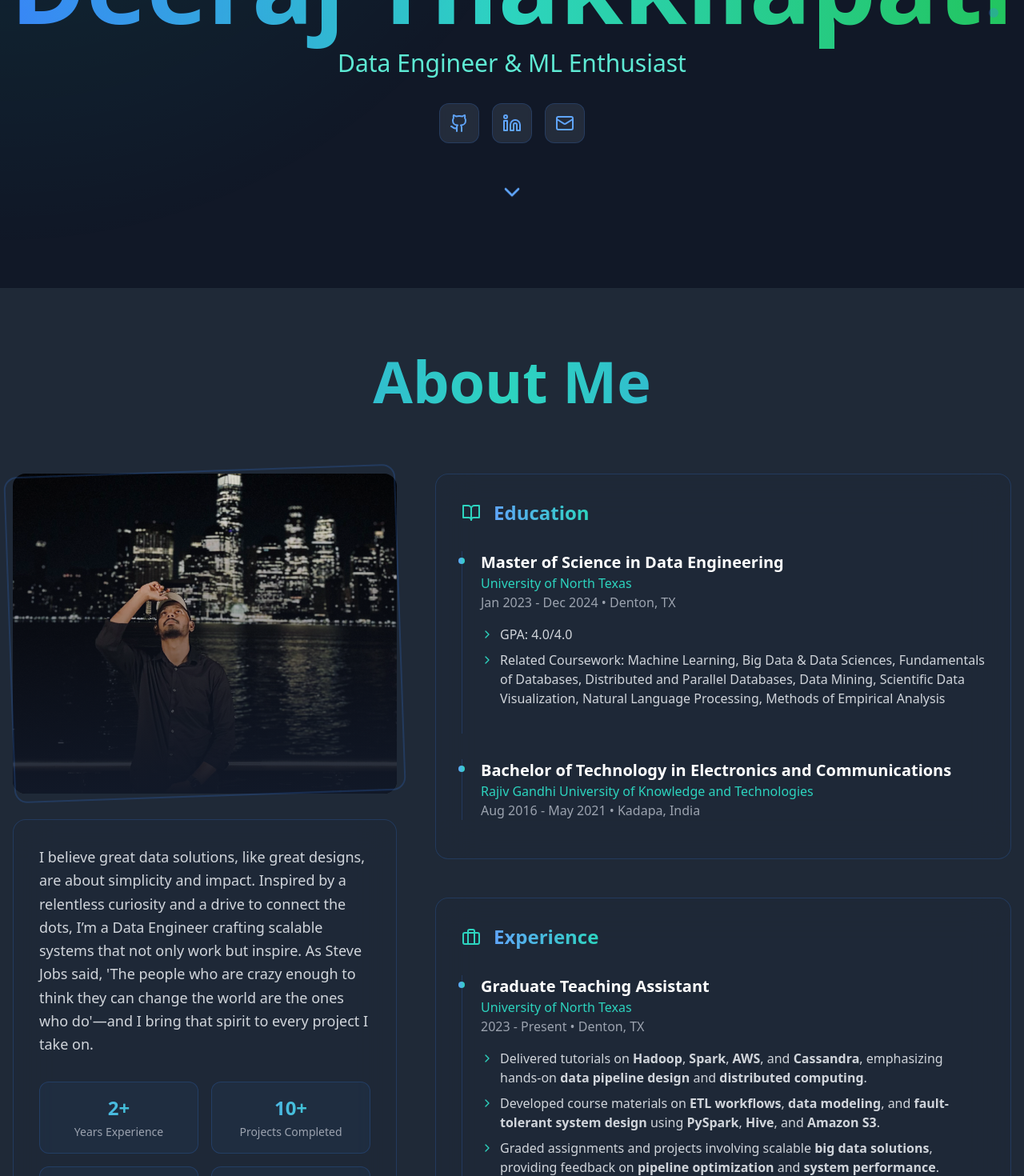
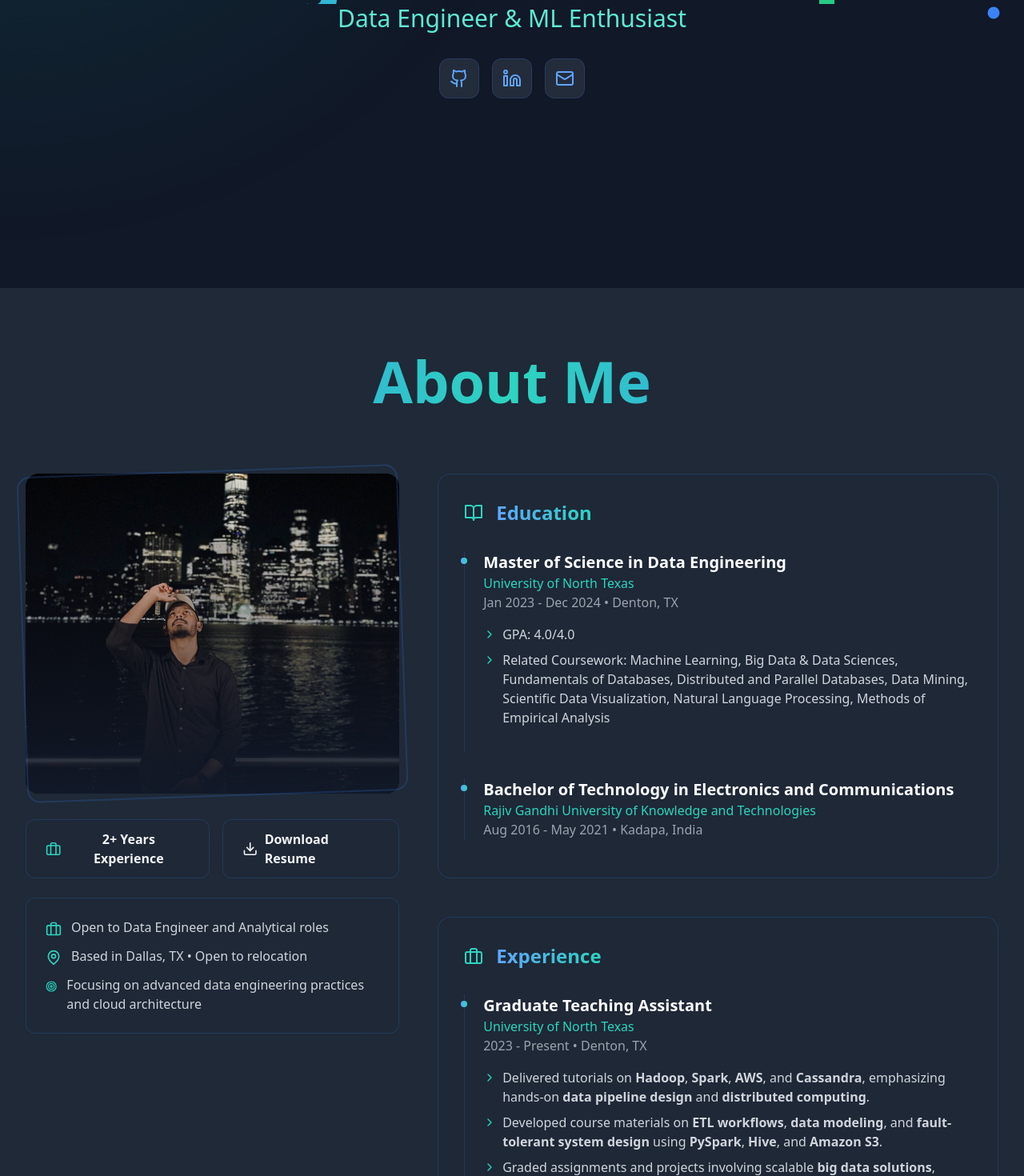
Before and after one commit to Deeraj7/portfolio, a React (Vite) app: page / in a window 1280 px wide. Shown: the part 440-1910 px from the top of the page at 80% size. Built offline with nearby package versions, Linux system fonts and the light colour scheme.

Commit message:
Updated portfolio components

```diff
--- a/src/App.jsx
+++ b/src/App.jsx
@@ -68,9 +68,8 @@ const App = () => {
       </nav>
 
       {/* Hero Section */}
-        <section id="home" className="min-h-screen flex items-center justify-center pt-20">
-          <div className="text-center">
-            <h1 className="text-[8rem] leading-tight font-bold hover:text-shadow-glow transition-all duration-300">
+      <header className="flex flex-col items-center justify-center min-h-screen text-center">
+        <h1 className="text-4xl md:text-6xl lg:text-[8rem] leading-tight font-bold">
           <span className="block bg-clip-text text-transparent
             bg-gradient-to-r from-blue-500 via-teal-400 to-green-500">
             Hi, I'm
@@ -80,11 +79,12 @@ const App = () => {
             Deeraj Thakkilapati
           </span>
         </h1>
-            <h2 className="text-3xl text-teal-300 mb-8">
+        <h2 className="text-xl md:text-2xl lg:text-3xl text-teal-300 mb-8">
           Data Engineer & ML Enthusiast
         </h2>
 
-            <div className="flex justify-center space-x-4 mb-12">
+        {/* Social icons */}
+        <div className="flex justify-center space-x-2 md:space-x-4 mb-12">
           <a
             href="https://github.com/Deeraj7"
             target="_blank"
@@ -114,14 +114,7 @@ const App = () => {
             <Mail className="w-6 h-6 text-blue-400 group-hover:animate-pulse" />
           </a>
         </div>
-
-            <ChevronDown
-          className="w-8 h-8 text-blue-400 mx-auto animate-bounce cursor-pointer
-    hover:shadow-[0_0_15px_rgba(0,255,242,0.3)] transition-all duration-300"
-          onClick={() => scrollToSection('about')}
-            />
-          </div>
-        </section>
+      </header>
 
       {/* About Section */}
       <section id="about" className="min-h-screen py-20 bg-gray-800">
--- a/src/components/About.jsx
+++ b/src/components/About.jsx
@@ -1,14 +1,22 @@
-import React from 'react';
+import React, { useRef } from 'react';
 import { motion } from 'framer-motion';
-import { Download, BookOpen, Briefcase, Award, ChevronRight } from 'lucide-react';
+import {
+  Download, BookOpen, Briefcase, Award, ChevronRight,
+  MapPin, Target
+} from 'lucide-react';
 
 const About = () => {
-  const achievements = [
-    { number: "2+", text: "Years Experience" },
-    { number: "10+", text: "Projects Completed" },
-    { number: "3+", text: "Programming Languages" },
-    { number: "5+", text: "Tools & Frameworks" }
-  ];
+  // Ref for scrolling to experience section
+  const experienceRef = useRef(null);
+
+  const scrollToExperience = () => {
+    if (experienceRef.current) {
+      const yOffset = -100;
+      const element = experienceRef.current;
+      const y = element.getBoundingClientRect().top + window.pageYOffset + yOffset;
+      window.scrollTo({ top: y, behavior: 'smooth' });
+    }
+  };
 
   const education = [
     {
@@ -57,27 +65,22 @@ const About = () => {
   ];
 
   return (
-    <div className="max-w-7xl mx-auto px-4">
-      <h2 className="text-7xl font-bold mb-20 text-center">
-        <span className="block bg-clip-text text-transparent
-          bg-gradient-to-r from-blue-500 via-teal-400 to-blue-500">
+    <div className="max-w-7xl mx-auto px-4 md:px-8">
+      {/* Header */}
+      <h2 className="text-4xl md:text-7xl font-bold mb-12 md:mb-20 text-center">
+        <span className="block bg-clip-text text-transparent bg-gradient-to-r from-blue-500 via-teal-400 to-blue-500">
           About Me
         </span>
       </h2>
 
-      <div className="grid grid-cols-1 lg:grid-cols-[1fr_1.5fr] gap-12">
-        {/* Left Column - Image and Quick Info */}
-        <motion.div
-          initial={{ opacity: 0, x: -20 }}
-          animate={{ opacity: 1, x: 0 }}
-          transition={{ duration: 0.6 }}
-          className="space-y-8"
-        >
-          {/* Image Container */}
+      <div className="grid grid-cols-1 lg:grid-cols-[1fr_1.5fr] gap-6 md:gap-12">
+        {/* Left Column */}
+        <div className="space-y-6 md:space-y-8">
           <div className="relative group">
-            <div className="relative h-[400px] rounded-2xl overflow-hidden">
+            {/* Image container */}
+            <div className="relative h-[300px] md:h-[400px] rounded-2xl overflow-hidden">
               <img
-                src="/img/profile.jpg" // Add your image path
+                src="./img/profile.jpg"
                 alt="Deeraj Thakkilapati"
                 className="w-full h-full object-cover"
               />
@@ -90,59 +93,73 @@ const About = () => {
               transition-transform duration-500" />
           </div>
 
-          {/* Quick Info Card */}
-          <motion.div
-            className="backdrop-blur-xl bg-gray-800/80 rounded-2xl p-8 border
-              border-blue-500/20 hover:border-teal-500/40 transition-all duration-500"
-          >
-            <p className="text-gray-300 text-lg leading-relaxed">
-            I believe great data solutions, like great designs, are about simplicity and impact.
-            Inspired by a relentless curiosity and a drive to connect the dots,
-            I’m a Data Engineer crafting scalable systems that not only work but inspire.
-            As Steve Jobs said, 'The people who are crazy enough to think they can change the world are the ones who do'—and I bring that spirit to every project I take on.
-            </p>
+          {/* Action Buttons and Status */}
+          <div className="space-y-6">
+            {/* Action Buttons */}
+            <div className="flex flex-col sm:flex-row gap-4">
+              <motion.button
+                onClick={scrollToExperience}
+                className="flex items-center justify-center space-x-2 px-6 py-3
+                  rounded-xl font-semibold border border-blue-500/20 hover:border-teal-500/40
+                  backdrop-blur-xl bg-gray-800/80 transition-all duration-300
+                  transform hover:scale-[1.02] group"
+                whileHover={{ scale: 1.02 }}
+                whileTap={{ scale: 0.98 }}
+              >
+                <Briefcase className="w-5 h-5 text-teal-400 group-hover:rotate-12 transition-transform" />
+                <span>{`${2}+ Years Experience`}</span>
+              </motion.button>
 
-            {/* Achievement Grid */}
-            <div className="grid grid-cols-2 gap-4 mt-8">
-              {achievements.map((achievement, index) => (
-                <motion.div
-                  key={index}
-                  initial={{ opacity: 0, y: 20 }}
-                  animate={{ opacity: 1, y: 0 }}
-                  transition={{ delay: index * 0.1 }}
-                  className="text-center p-4 rounded-xl bg-blue-500/5 border
-                    border-blue-500/20 hover:border-teal-500/30
-                    transition-all duration-300 hover:scale-105"
-                >
-                  <div className="text-2xl font-bold bg-clip-text text-transparent
-                    bg-gradient-to-r from-blue-400 to-teal-400">
-                    {achievement.number}
-                  </div>
-                  <div className="text-sm text-gray-400 mt-1">
-                    {achievement.text}
-                  </div>
-                </motion.div>
-              ))}
+              <motion.a
+                href="https://docs.google.com/document/d/1GLlu5lGS86fnqoz7ehuxWXt_C802yb1Z32gxiTa4M80/export?format=pdf"
+                target="_blank"
+                className="flex items-center justify-center space-x-2 px-6 py-3
+                  rounded-xl font-semibold border border-blue-500/20 hover:border-teal-500/40
+                  backdrop-blur-xl bg-gray-800/80 transition-all duration-300
+                  transform hover:scale-[1.02] group"
+                whileHover={{ scale: 1.02 }}
+                whileTap={{ scale: 0.98 }}
+              >
+                <Download className="w-5 h-5 group-hover:animate-bounce" />
+                <span>Download Resume</span>
+              </motion.a>
             </div>
 
-            {/* Resume Download Button */}
-            <motion.a
-              href="/path-to-your-resume.pdf" // Add your resume path
-              download
-              className="mt-8 w-full flex items-center justify-center space-x-2 px-6 py-3
-                bg-gradient-to-r from-blue-500 to-teal-500 rounded-xl font-semibold
-                hover:from-blue-600 hover:to-teal-600 transition-all duration-300
-                transform hover:scale-[1.02]"
-              whileHover={{ scale: 1.02 }}
-              whileTap={{ scale: 0.98 }}
+            {/* Professional Status Card */}
+            <motion.div
+              initial={{ opacity: 0, y: 20 }}
+              animate={{ opacity: 1, y: 0 }}
+              transition={{ delay: 0.2 }}
+              className="backdrop-blur-xl bg-gray-800/80 rounded-xl p-6 border
+                border-blue-500/20 hover:border-teal-500/40 transition-all duration-500"
             >
-              <Download className="w-5 h-5" />
-              <span>Download Resume</span>
-            </motion.a>
-          </motion.div>
-        </motion.div>
+              <div className="space-y-3">
+                <div className="flex items-start space-x-3">
+                  <Briefcase className="w-5 h-5 text-teal-400 mt-1" />
+                  <p className="text-gray-300">
+                    Open to Data Engineer and Analytical roles
+                  </p>
+                </div>
 
-        {/* Right Column - Timeline */}
+                <div className="flex items-start space-x-3">
+                  <MapPin className="w-5 h-5 text-teal-400 mt-1" />
+                  <p className="text-gray-300">
+                    Based in Dallas, TX • Open to relocation
+                  </p>
+                </div>
+
+                <div className="flex items-start space-x-3">
+                  <Target className="w-5 h-5 text-teal-400 mt-1" />
+                  <p className="text-gray-300">
+                    Focusing on advanced data engineering practices and cloud architecture
+                  </p>
+                </div>
+              </div>
+            </motion.div>
+          </div>
+        </div>
+
+        {/* Right Column */}
         <motion.div
           initial={{ opacity: 0, x: 20 }}
           animate={{ opacity: 1, x: 0 }}
@@ -169,10 +186,7 @@ const About = () => {
                   transition={{ delay: index * 0.2 }}
                   className="relative pl-6 pb-8 last:pb-0"
                 >
-                  {/* Timeline Line */}
                   <div className="absolute left-0 top-0 bottom-0 w-px bg-blue-500/20" />
-
-                  {/* Timeline Dot */}
                   <div className="absolute left-0 top-2 w-2 h-2 -ml-1 rounded-full
                     bg-gradient-to-r from-blue-400 to-teal-400" />
 
@@ -196,7 +210,7 @@ const About = () => {
           {/* Experience Section */}
           <div className="backdrop-blur-xl bg-gray-800/80 rounded-2xl p-8 border
             border-blue-500/20 hover:border-teal-500/40 transition-all duration-500">
-            <div className="flex items-center space-x-4 mb-8">
+            <div ref={experienceRef} className="flex items-center space-x-4 mb-8">
               <Briefcase className="w-6 h-6 text-teal-400" />
               <h3 className="text-2xl font-bold text-transparent bg-clip-text
                 bg-gradient-to-r from-blue-400 to-teal-400">
@@ -213,10 +227,7 @@ const About = () => {
                   transition={{ delay: index * 0.2 }}
                   className="relative pl-6"
                 >
-                  {/* Timeline Line */}
                   <div className="absolute left-0 top-0 bottom-0 w-px bg-blue-500/20" />
-
-                  {/* Timeline Dot */}
                   <div className="absolute left-0 top-2 w-2 h-2 -ml-1 rounded-full
                     bg-gradient-to-r from-blue-400 to-teal-400" />
 
--- a/tailwind.config.js
+++ b/tailwind.config.js
@@ -47,8 +47,6 @@ export default {
         slideUp: "slide-up 0.8s ease-out forwards",
         fadeIn: "fadeIn 0.8s ease-out forwards",
         bounce: "bounce 1s infinite",
-        spin: "spin 1s linear infinite",
-        pulse: "pulse 2s cubic-bezier(0.4, 0, 0.6, 1) infinite",
       },
       keyframes: {
         gradient: {
@@ -119,6 +117,7 @@ export default {
         "inner-lg": "inset 0 2px 4px 0 rgb(0 0 0 / 0.05)",
       },
       zIndex: {
+        50: "50",
         60: "60",
         70: "70",
       },
```
Also changed, not shown: src/components/Contact.jsx (+20 -12 lines), src/components/Projects.jsx (+63 -59 lines), 1 other file (tests, documents, lock files or other folders). Lines whose indentation alone changed are shown as unchanged.
